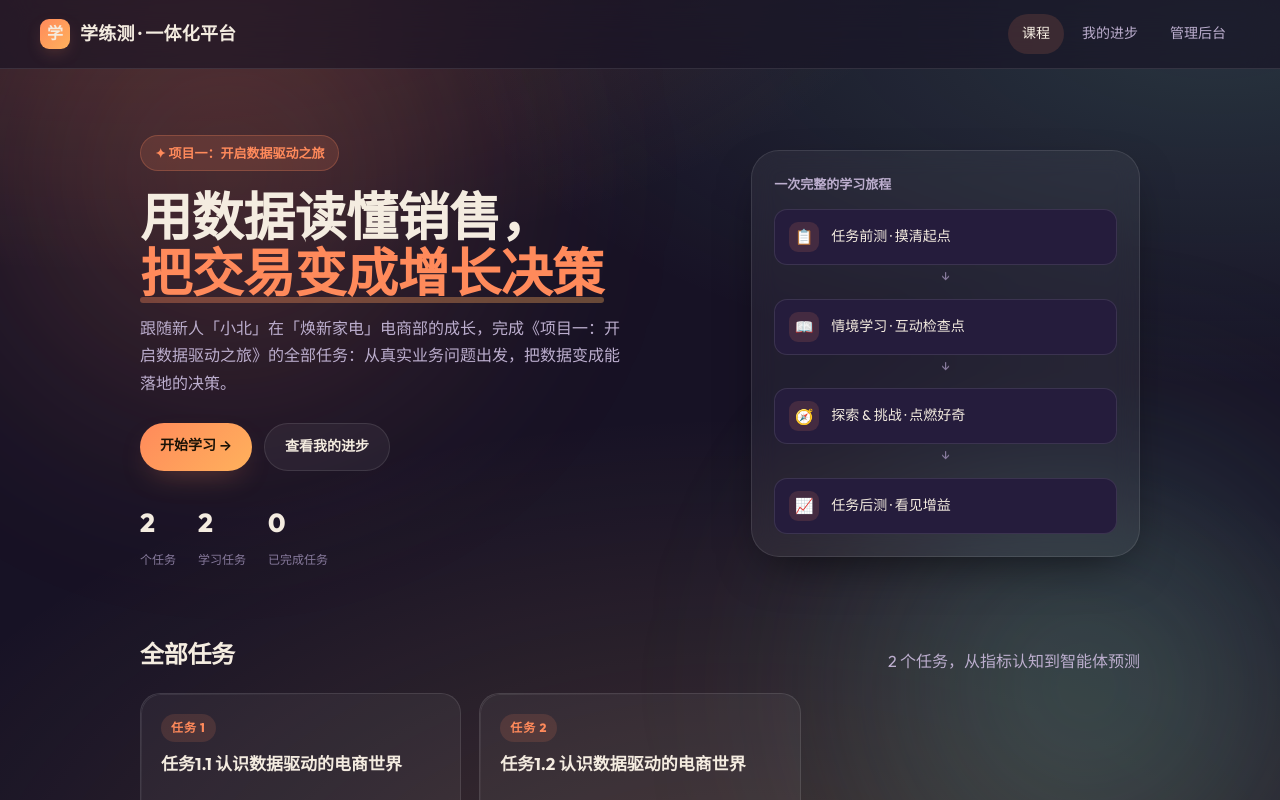
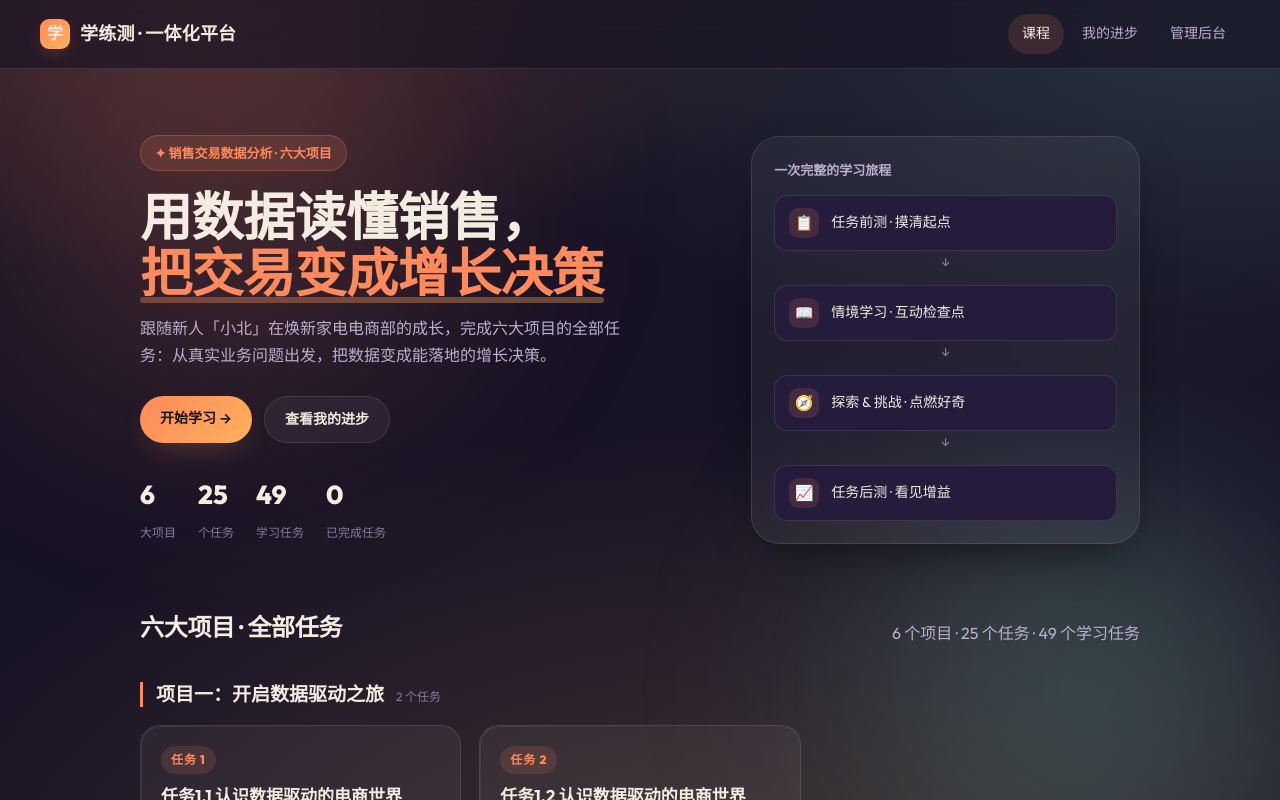
Before and after one commit to cao-lg/ss-a, a React (Vite) app: page /learn/1/1 in a window 1280 px wide. Both pictures are taken after a click on the button "同意并开始记录". Shown: the top 800 px of the page. Built offline with nearby package versions, Linux system fonts and the light colour scheme.

Commit message:
fix: 首页聚合六大项目（原只加载 ids[0] 导致仅显示项目一的 2 个任务）；按项目分组展示全部 25 任务/49 学习任务

```diff
--- a/src/components/CourseList.jsx
+++ b/src/components/CourseList.jsx
@@ -12,22 +12,23 @@ const FLOW = [
 ]
 
 export default function CourseList() {
-  const [course, setCourse] = useState(null)
+  const [courses, setCourses] = useState([])
   const [status, setStatus] = useState({})
   const [loading, setLoading] = useState(true)
 
   useEffect(() => {
     ;(async () => {
       const ids = await listCourses()
-      // 独立网站：取当前唯一课程（supply-chain）
-      const firstId = ids[0] || 'supply-chain'
-      const c = await getCourse(firstId)
-      setCourse(c)
-      // 加载每个单元的完成状态
+      // ss-a 是「六大项目」体系：每个项目是一个独立课程，全部聚合到首页展示
+      const cs = await Promise.all(ids.map((id) => getCourse(id)))
+      setCourses(cs)
+      // 加载每个单元的完成状态（跨全部项目）
       const s = {}
+      for (const c of cs) {
         for (const ch of c.chapters) {
           for (const u of ch.units) {
             s[u.id] = await getStoredAssessment(u.id)
+          }
         }
       }
       setStatus(s)
@@ -36,13 +37,24 @@ export default function CourseList() {
   }, [])
 
   if (loading) return <div className="state">正在点亮学习地图…</div>
-  if (!course) return <div className="state">课程数据加载失败</div>
+  if (!courses.length) return <div className="state">课程数据加载失败</div>
 
-  const totalUnits = course.chapters.reduce((n, ch) => n + ch.units.length, 0)
-  const doneUnits = course.chapters.reduce((n, ch) => {
-    return n + ch.units.filter((u) => status[u.id]?.pre && status[u.id]?.post).length
-  }, 0)
-  const firstUnit = course.chapters[0]?.units[0]
+  const totalProjects = courses.length
+  const totalTasks = courses.reduce((n, c) => n + c.chapters.length, 0)
+  const totalUnits = courses.reduce(
+    (n, c) => n + c.chapters.reduce((m, ch) => m + ch.units.length, 0),
+    0
+  )
+  const doneUnits = courses.reduce(
+    (n, c) =>
+      n + c.chapters.reduce(
+        (m, ch) => m + ch.units.filter((u) => status[u.id]?.pre && status[u.id]?.post).length,
+        0
+      ),
+    0
+  )
+  const firstCourse = courses[0]
+  const firstUnit = firstCourse?.chapters[0]?.units[0]
 
   function chapterProgress(ch) {
     const total = ch.units.length
@@ -54,17 +66,19 @@ export default function CourseList() {
     <div className="course-list">
       <section className="hero">
         <div>
-          <span className="hero-badge">✦ {course.title}</span>
+          <span className="hero-badge">✦ 销售交易数据分析 · 六大项目</span>
           <h1>
             用数据读懂销售，
             <br />
             <span className="grad">把交易变成增长决策</span>
           </h1>
-          <p className="lead">{course.description}</p>
+          <p className="lead">
+            跟随新人「小北」在焕新家电电商部的成长，完成六大项目的全部任务：从真实业务问题出发，把数据变成能落地的增长决策。
+          </p>
           <div className="hero-cta">
             {firstUnit && (
               <Magnetic>
-                <Link to={`/learn/${course.id}/${firstUnit.id}`} className="btn primary">
+                <Link to={`/learn/${firstCourse.id}/${firstUnit.id}`} className="btn primary">
                   开始学习 →
                 </Link>
               </Magnetic>
@@ -75,7 +89,11 @@ export default function CourseList() {
           </div>
           <div className="hero-stats">
             <div className="hs">
-              <b>{course.chapters.length}</b>
+              <b>{totalProjects}</b>
+              <span>大项目</span>
+            </div>
+            <div className="hs">
+              <b>{totalTasks}</b>
               <span>个任务</span>
             </div>
             <div className="hs">
@@ -108,17 +126,27 @@ export default function CourseList() {
       </section>
 
       <div className="section-head">
-        <h2>全部任务</h2>
-        <span className="sub">{course.chapters.length} 个任务，从指标认知到智能体预测</span>
+        <h2>六大项目 · 全部任务</h2>
+        <span className="sub">
+          {totalProjects} 个项目 · {totalTasks} 个任务 · {totalUnits} 个学习任务
+        </span>
       </div>
 
-      <Stagger className="chapters-grid" mount>
-        {course.chapters.map((ch) => {
+      <Stagger className="projects" mount>
+        {courses.map((c) => (
+          <StaggerItem key={c.id}>
+            <div className="project-group">
+              <div className="project-head">
+                <h3>{c.title}</h3>
+                <span className="project-meta">{c.chapters.length} 个任务</span>
+              </div>
+              <div className="chapters-grid">
+                {c.chapters.map((ch) => {
                   const { done, total, pct } = chapterProgress(ch)
                   return (
-            <StaggerItem key={ch.id}>
                     <Link
-                to={`/course/${course.id}#${ch.id}`}
+                      key={ch.id}
+                      to={`/course/${c.id}#${ch.id}`}
                       className={`card chapter-card ${pct === 100 ? 'done' : pct > 0 ? 'active' : ''}`}
                     >
                       <div className="chapter-head">
@@ -136,9 +164,12 @@ export default function CourseList() {
                         </span>
                       </div>
                     </Link>
-            </StaggerItem>
                   )
                 })}
+              </div>
+            </div>
+          </StaggerItem>
+        ))}
       </Stagger>
     </div>
   )
--- a/src/styles.css
+++ b/src/styles.css
@@ -784,6 +784,18 @@ p { margin: 8px 0; }
 }
 .chapter-card.done .chapter-fill { background: var(--ok); }
 
+/* ---------- 首页：六大项目分组 ---------- */
+.project-group { margin-bottom: 40px; }
+.project-group:last-child { margin-bottom: 0; }
+.project-head {
+  display: flex; align-items: baseline; gap: 12px;
+  margin: 34px 0 6px; padding-left: 13px;
+  border-left: 3px solid var(--accent);
+}
+.project-head h3 { margin: 0; font-size: 19px; line-height: 1.3; }
+.project-meta { font-size: 12px; color: var(--text-faint); white-space: nowrap; }
+.projects { display: block; }
+
 /* ---------- 选项换行修复：长文本完整显示，不被截断 ---------- */
 .opt {
   align-items: flex-start;
```
Lines whose indentation alone changed are shown as unchanged.
